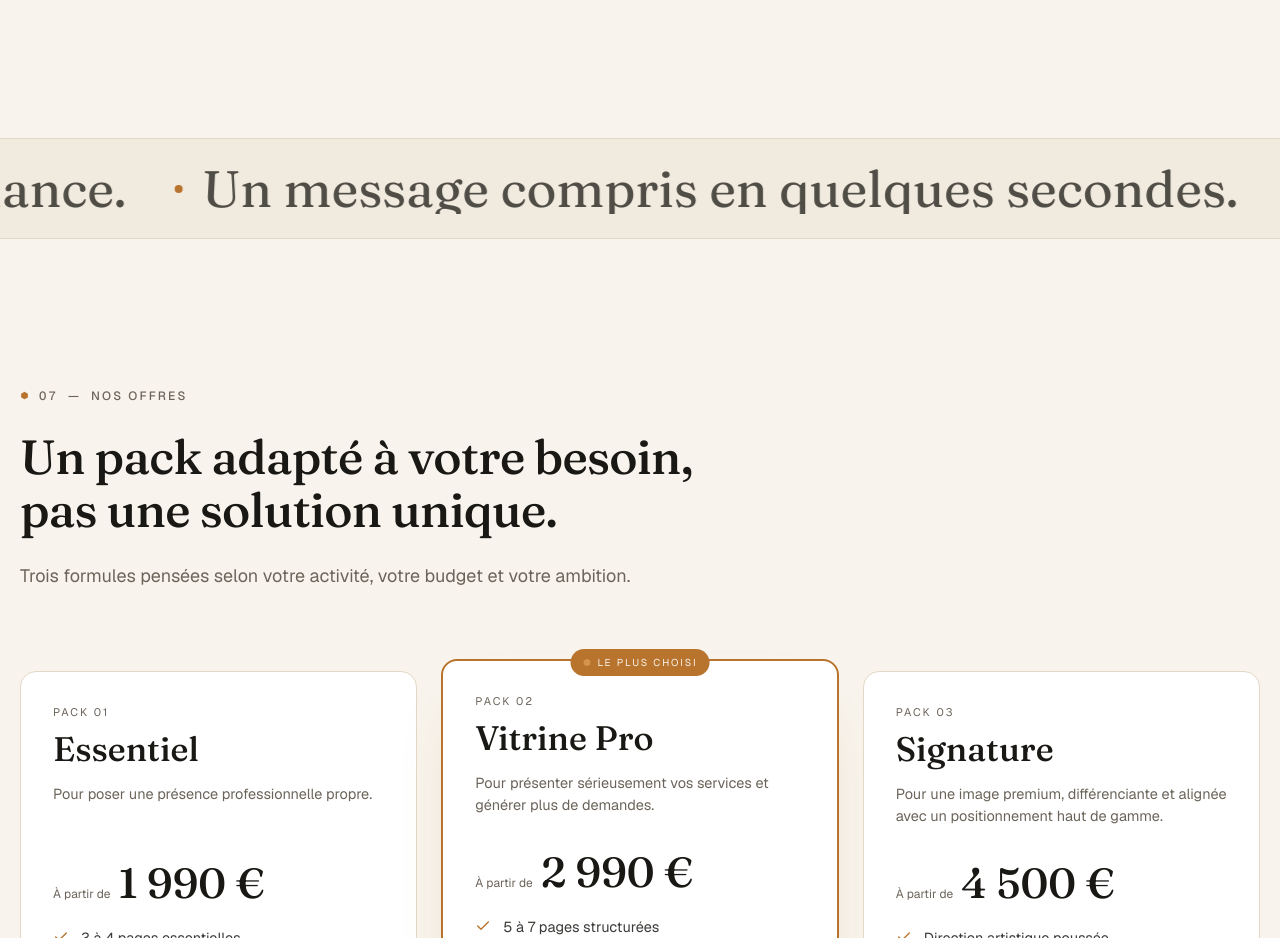
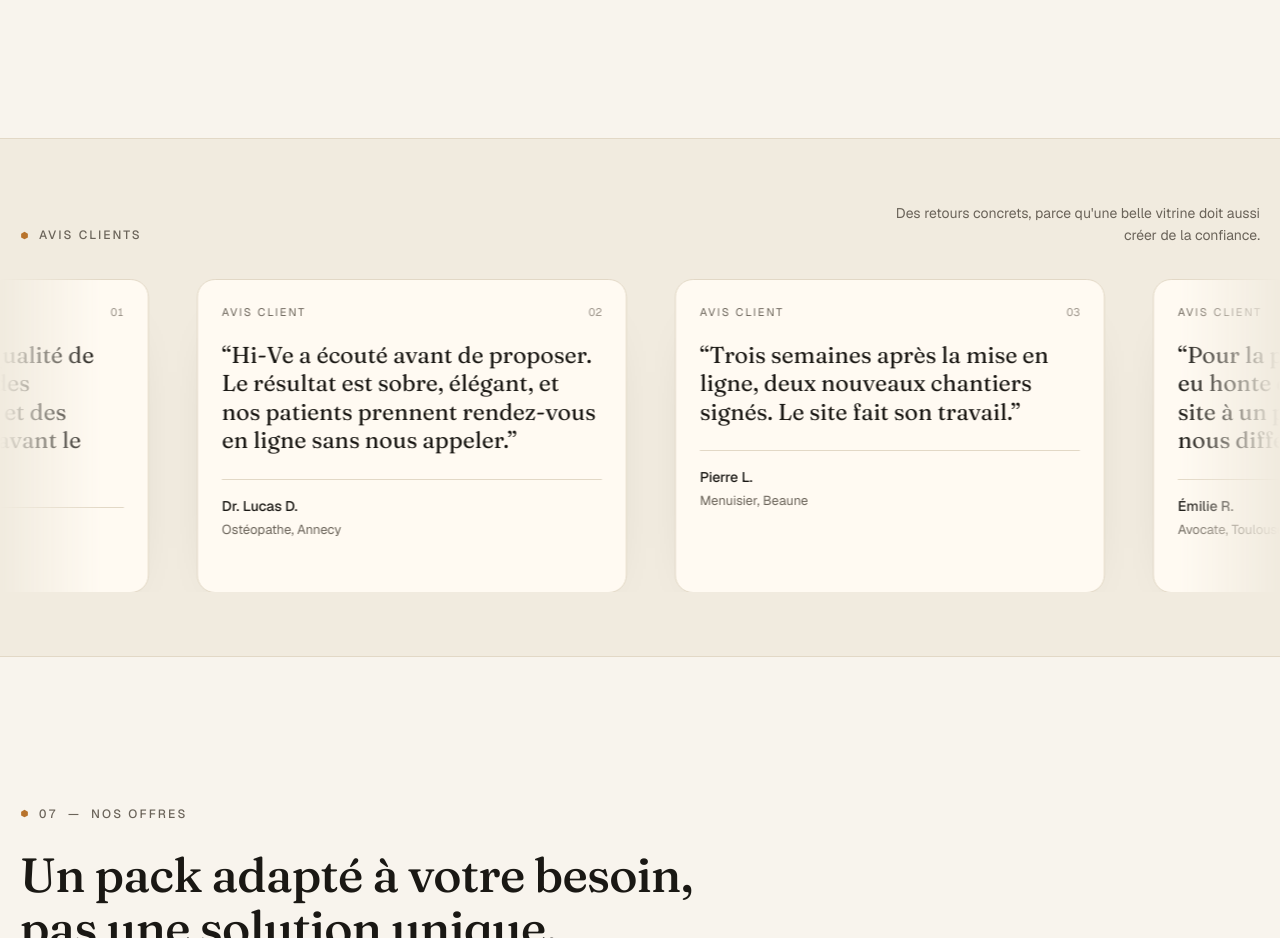
Before and after one commit to narcisse4real-lgtm/Hi-Ve-Studio, a Next.js app: page / in a window 1280 px wide. Shown: the part 3500-4438 px from the top of the page. Built offline with nearby package versions, Linux system fonts and the light colour scheme; a web font is replaced by a local one.

Commit message:
Replace proof marquee with testimonials

```diff
--- a/src/components/sections/home-minimal.tsx
+++ b/src/components/sections/home-minimal.tsx
@@ -3,6 +3,7 @@ import { Button } from "@/components/ui/button";
 import { Eyebrow } from "@/components/ui/eyebrow";
 import { Marquee } from "@/components/ui/marquee";
 import { Reveal } from "@/components/ui/reveal";
+import { testimonials } from "@/content/home";
 
 const essentials = [
   {
@@ -20,14 +21,6 @@ const essentials = [
     text: "Appel, devis ou rendez-vous visibles au bon moment.",
     icon: MessageCircle,
   },
-];
-
-const proofItems = [
-  "Un site qui inspire confiance.",
-  "Un message compris en quelques secondes.",
-  "Un contact évident sur mobile.",
-  "Une image locale plus forte.",
-  "Une vitrine qui travaille vraiment.",
 ];
 
 export function MinimalApproachSection() {
@@ -77,15 +70,43 @@ export function MinimalApproachSection() {
 
 export function MinimalProofMarquee() {
   return (
-    <section className="overflow-hidden border-y-[0.5px] border-sable bg-creme py-6">
-      <Marquee speed="normal" pauseOnHover={false} fade={false}>
-        {proofItems.map((item) => (
-          <div key={item} className="flex items-center gap-5 whitespace-nowrap">
-            <span className="size-2 rounded-full bg-miel" aria-hidden="true" />
-            <span className="font-serif text-[clamp(1.8rem,4vw,4rem)] leading-none text-encre/75">
-              {item}
-            </span>
-          </div>
+    <section className="overflow-hidden border-y-[0.5px] border-sable bg-creme py-12 md:py-16">
+      <div className="container mb-8 flex items-end justify-between gap-6">
+        <Reveal>
+          <Eyebrow>Avis clients</Eyebrow>
+        </Reveal>
+        <Reveal delay={0.05}>
+          <p className="hidden max-w-sm text-right text-sm leading-[1.55] text-gris-chaud md:block">
+            Des retours concrets, parce qu'une belle vitrine doit aussi créer
+            de la confiance.
+          </p>
+        </Reveal>
+      </div>
+
+      <Marquee speed="slow" pauseOnHover>
+        {testimonials.map((testimonial, index) => (
+          <figure
+            key={`${testimonial.name}-${index}`}
+            className="w-[84vw] max-w-[430px] shrink-0 rounded-[18px] border-[0.5px] border-sable bg-[#fffaf2] p-6 shadow-[0_24px_60px_-48px_rgba(26,24,20,0.45)] md:w-[430px]"
+          >
+            <div className="mb-5 flex items-center justify-between">
+              <span className="text-[11px] uppercase tracking-[0.18em] text-gris-chaud">
+                Avis client
+              </span>
+              <span className="tabular-nums text-[11px] text-gris-clair">
+                {String(index + 1).padStart(2, "0")}
+              </span>
+            </div>
+            <blockquote className="font-serif text-[21px] leading-[1.24] text-encre md:text-[23px]">
+              “{testimonial.quote}”
+            </blockquote>
+            <figcaption className="mt-6 border-t-[0.5px] border-sable pt-4">
+              <p className="text-sm font-medium text-encre">{testimonial.name}</p>
+              <p className="mt-1 text-[13px] text-gris-chaud">
+                {testimonial.role}
+              </p>
+            </figcaption>
+          </figure>
         ))}
       </Marquee>
     </section>
```
